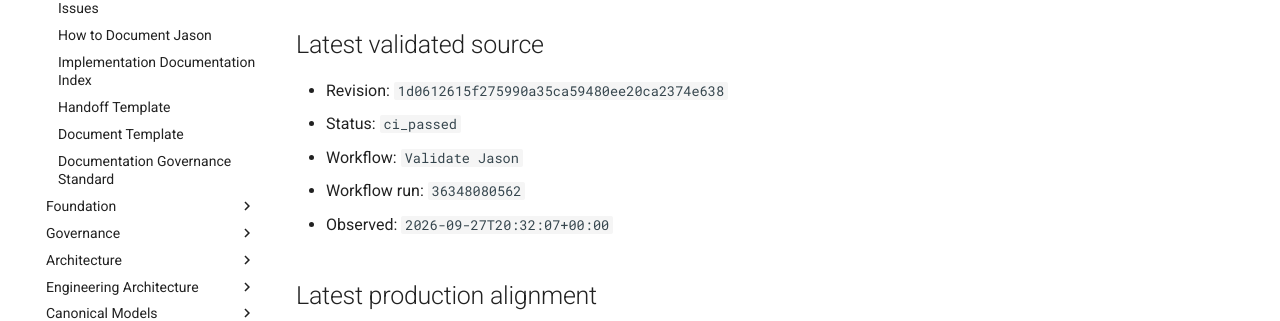
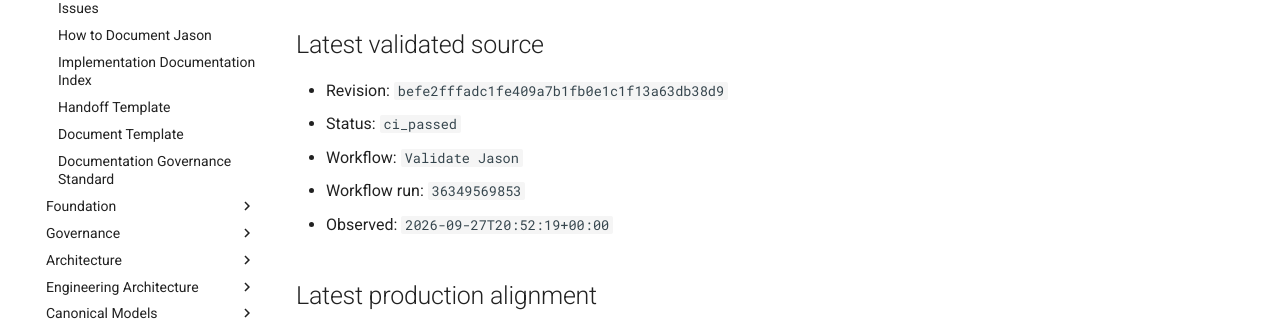
Before and after one commit to al-teamaot-com/jason, an MkDocs documentation site: the page built from docs/control/AUTOMATED-CHANGE-STATE.md, in a window 1280 px wide and 1163 px high. Shown: the part 337-658 px from the top of the window. Built offline with MkDocs 1.6.1 and Material for MkDocs 9.7.7, drawn with Linux system fonts in a browser that asks for light colours; comment, search, counter and statistics services are not loaded.

Commit message:
Reconcile automated documentation state for befe2fffadc1

```diff
--- a/docs/control/AUTOMATED-CHANGE-STATE.md
+++ b/docs/control/AUTOMATED-CHANGE-STATE.md
@@ -8,11 +8,11 @@ This record is updated by Jason's post-success documentation reconciliation proc
 
 ## Latest validated source
 
-- Revision: `1d0612615f275990a35ca59480ee20ca2374e638`
+- Revision: `befe2fffadc1fe409a7b1fb0e1c1f13a63db38d9`
 - Status: `ci_passed`
 - Workflow: `Validate Jason`
-- Workflow run: `36348080562`
-- Observed: `2026-09-27T20:32:07+00:00`
+- Workflow run: `36349569853`
+- Observed: `2026-09-27T20:52:19+00:00`
 
 ## Latest production alignment
 
```
Also changed, not shown: docs/control/AUTOMATED-CHANGE-STATE.json (+4 -4 lines).
